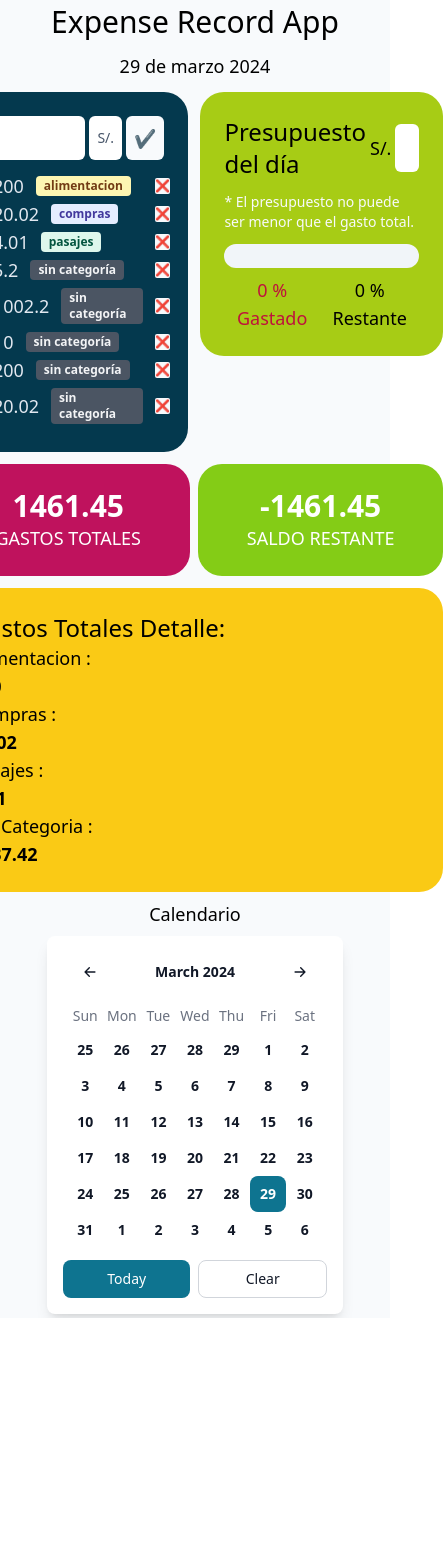
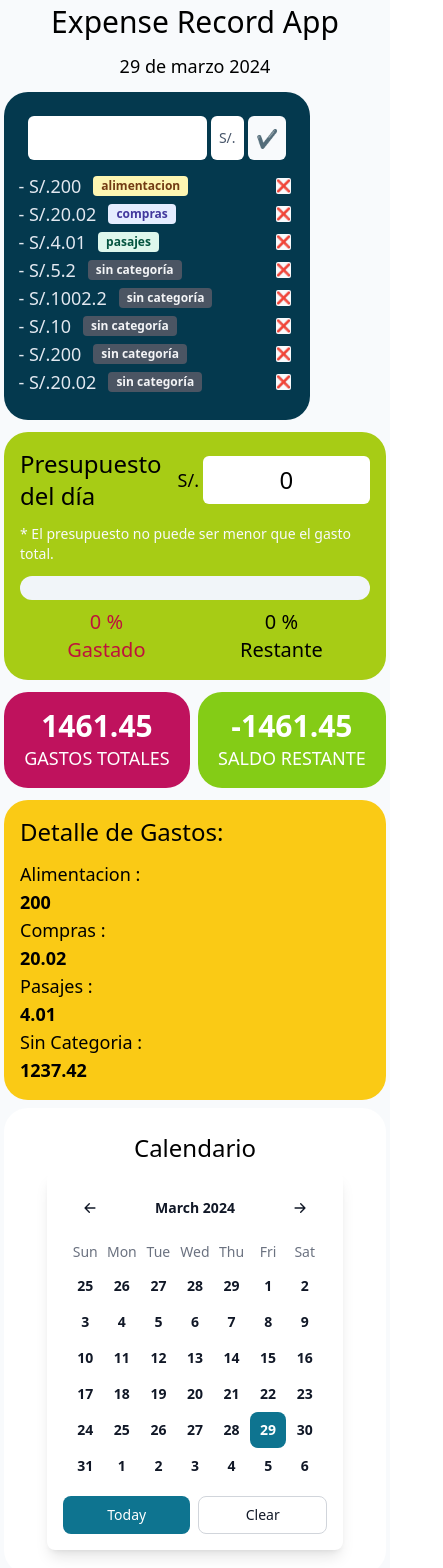
Before and after one commit to nattdev/expense-record-app, a React (Vite) app in the folder client/: page / in a window 390 px wide. Shown: the top 1568 px of the page, 443 px wide, since content can reach past the window. Before the commit the page ends 1318 px from the top, so only its background shows below. Built offline with nearby package versions, Linux system fonts and the light colour scheme.

Commit message:
Add responsive tailwindcss styles

```diff
--- a/client/src/components/BudgetStatistics.jsx
+++ b/client/src/components/BudgetStatistics.jsx
@@ -47,7 +47,7 @@ function BudgetStatistics() {
     }
 
     return (
-        <div className="bg-[#A7CC15] p-6 rounded-3xl">
+        <div className="bg-[#A7CC15] sm:p-6 p-4 rounded-3xl col-span-2 sm:col-span-1">
             <header>
                 <div className="flex items-center gap-1">
                     <p className="font-medium text-2xl grow w-full">Presupuesto del día</p>
@@ -59,7 +59,7 @@ function BudgetStatistics() {
             <section>
                 <div>
                     <Progress progress={currentProgress} color="red" size="xl" className="bg-slate-100" />
-                    <div className="flex text-center items-center w-full justify-around pt-2">
+                    <div className="flex text-center items-center w-full justify-around pt-2 text-xl">
                         <div className="text-rose-700 font-medium text-center">
                             <p>{currentProgress} %</p>
                             <p>Gastado</p>
--- a/client/src/components/Calendar.jsx
+++ b/client/src/components/Calendar.jsx
@@ -2,9 +2,9 @@ import { Datepicker } from "flowbite-react";
 
 function Calendar() {
     return (
-        <div className="col-span-2 text-center">
+        <div className="col-span-2 text-center py-6 sm:p-6 rounded-3xl bg-white">
             <header>
-                <p>Calendario</p>
+                <p className="text-2xl font-medium">Calendario</p>
             </header>
             <Datepicker inline />
         </div>
--- a/client/src/components/RemainingBudget.jsx
+++ b/client/src/components/RemainingBudget.jsx
@@ -10,7 +10,7 @@ function RemainingBudget() {
     }, [totalExpenses, currentBudget]);
 
     return (
-        <div id="remaining-budget-wrapper" className="bg-lime-500 p-6 rounded-3xl grow">
+        <div id="remaining-budget-wrapper" className="bg-lime-500 py-4 px-4 sm:p-6 rounded-3xl grow">
         <p className="font-bold text-3xl">{remainingBudget}</p><p>SALDO RESTANTE</p>
         </div>
     )
--- a/client/src/components/TotalExpenses.jsx
+++ b/client/src/components/TotalExpenses.jsx
@@ -5,7 +5,7 @@ function TotalExpenses () {
     const {totalExpenses} = useExpenses();
 
     return (
-        <div id="total-expenses-wrapper" className="bg-pink-700 p-6 rounded-3xl grow">
+        <div id="total-expenses-wrapper" className="bg-pink-700 py-4 px-4 sm:p-6 rounded-3xl grow">
             <p className="font-bold text-3xl">{totalExpenses}</p><p>GASTOS TOTALES</p>
         </div>
     )
--- a/client/src/components/TotalExpensesDetail.jsx
+++ b/client/src/components/TotalExpensesDetail.jsx
@@ -26,9 +26,9 @@ function TotalExpensesDetail() {
     );
 
     return (
-        <div id="expenses-detail-wrapper" className="bg-yellow-300 p-6 rounded-3xl">
-            <header className="text-2xl font-medium">
-                <p>Gastos Totales Detalle:</p>
+        <div id="expenses-detail-wrapper" className="bg-yellow-300 min-w-min sm:min-w-[350px] sm:p-6 p-4 rounded-3xl">
+            <header className="text-2xl font-medium pb-3">
+                <p>Detalle de Gastos:</p>
             </header>
             <ul>
                 {categoriesDetail}
```
